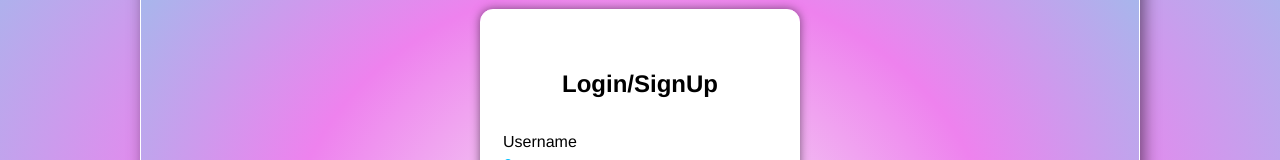
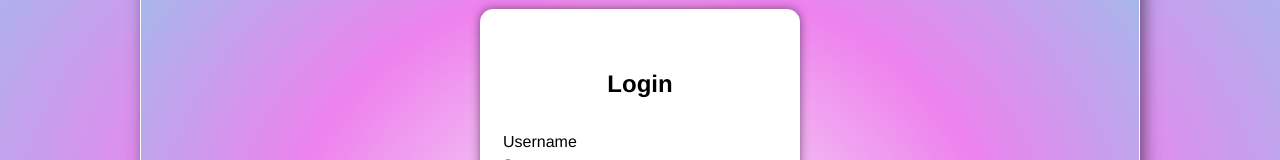
Before and after one commit to Kasiobi1/workflow, a plain HTML site: page Index.html in a window 1280 px wide. Shown: the part 192-352 px from the top of the page. Drawn offline with Linux system fonts and the light colour scheme.

Commit message:
chaning the header

```diff
--- a/Index.html
+++ b/Index.html
@@ -13,7 +13,7 @@
 <body>
     <div class="div1">
         <div class="div2">
-            <header>Login/SignUp</header>
+            <header>Login</header>
             <form>
                 <p id="demo"></p>
                 <p id="code"></p>
```
